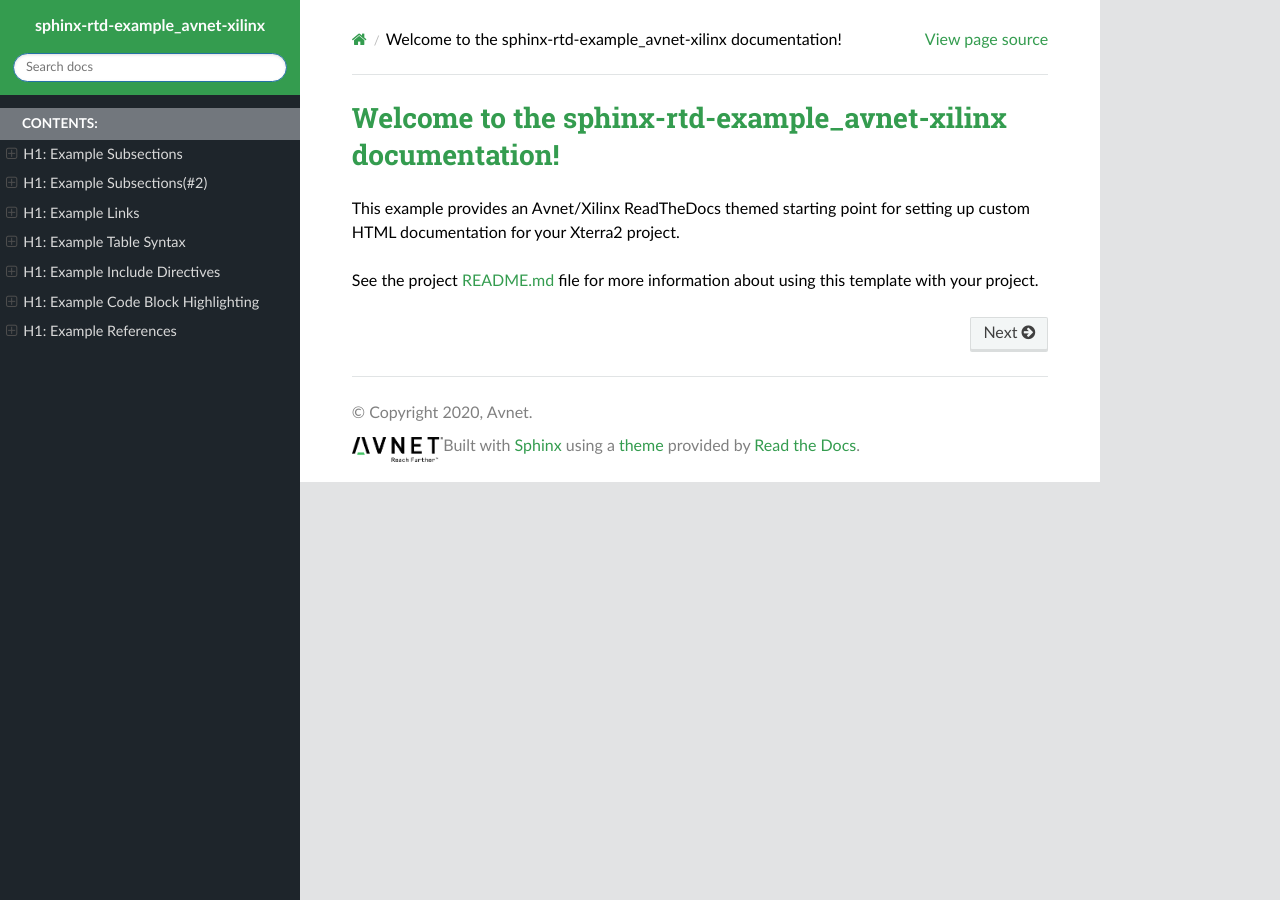
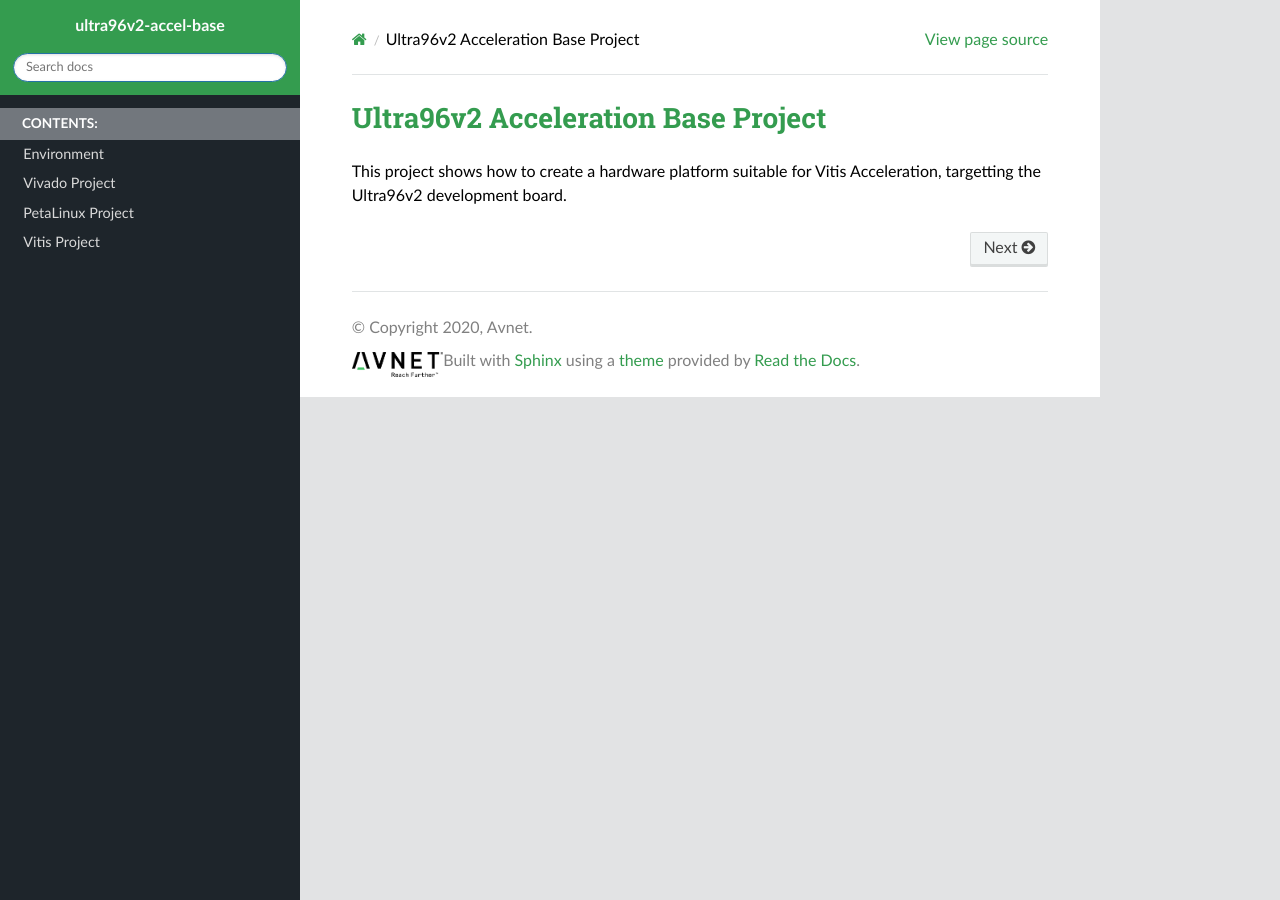
Before and after one commit to ad0rx/ultra96v2-accel-base, a Sphinx documentation site: the page built from doc/source/index.rst, in a window 1280 px wide. Built offline with Sphinx 7.4.7 and the Read the Docs theme 2.0.0, drawn with Linux system fonts in a browser that asks for light colours.

Commit message:
start this project

```diff
--- a/doc/source/conf.py
+++ b/doc/source/conf.py
@@ -17,7 +17,7 @@
 
 # -- Project information -----------------------------------------------------
 
-project = 'sphinx-rtd-example_avnet-xilinx'
+project = 'ultra96v2-accel-base'
 copyright = '2020, Avnet'
 author = 'Avnet'
 
@@ -52,7 +52,7 @@
 
 # -- HTML Custom Style Sheets
 html_css_files = [
-	'css/avnet.css',
+        'css/avnet.css',
 ]
 
 # -- HTML Theme Options ------------------------------------------------------
@@ -80,8 +80,8 @@
 
 # -- Set Custom Extended Template Variables
 html_context = {
-	'second_logo': True,
-	'second_logo_filename': "320px-Xilinx_logo_2008.svg.png",
-	'footer_logo' : True,
-	'footer_logo_filename': "Avnet_logo_tagline_rgb_300.png",
+        'second_logo': True,
+        'second_logo_filename': "320px-Xilinx_logo_2008.svg.png",
+        'footer_logo' : True,
+        'footer_logo_filename': "Avnet_logo_tagline_rgb_300.png",
 }
--- a/doc/source/index.rst
+++ b/doc/source/index.rst
@@ -1,10 +1,5 @@
-.. sphinx-rtd-example_avnet-xilinx documentation master file, created by
-   sphinx-quickstart on Mon Mar  2 20:10:20 2020.
-   You can adapt this file completely to your liking, but it should at least
-   contain the root `toctree` directive.
-
-Welcome to the sphinx-rtd-example_avnet-xilinx documentation!
-=============================================================
+Ultra96v2 Acceleration Base Project
+===================================
 
 .. toctree::
    :maxdepth: 2
@@ -14,15 +9,16 @@
    :glob:
 
    topics/topic1_subsections.rst
-   topics/topic2.rst
-   examples/links/example_links.rst
-   examples/tables/example_tables.rst
-   examples/includes/example_includes.rst
-   examples/code/example_code.rst
-   examples/references/example_references.rst
+..   topics/topic2.rst
+..   examples/links/example_links.rst
+..   examples/tables/example_tables.rst
+..   examples/includes/example_includes.rst
+..   examples/code/example_code.rst
+..   examples/references/example_references.rst
 
-This example provides an Avnet/Xilinx ReadTheDocs themed starting point for setting up custom HTML documentation for your Xterra2 project.
+This project shows how to create a hardware platform suitable for
+Vitis Acceleration, targetting the Ultra96v2 development board.
 
-See the project `README.md`_ file for more information about using this template with your project.
+.. See the project `README.md`_ file for more information about using this template with your project.
 
-.. _`README.md`: https://xterra2.avnet.com/templates/gitlab-pages/sphinx-avnet-examples
+.. .. _`README.md`: https://xterra2.avnet.com/templates/gitlab-pages/sphinx-avnet-examples
--- a/doc/source/topics/topic1_subsections.rst
+++ b/doc/source/topics/topic1_subsections.rst
@@ -1,82 +1,106 @@
-.. sphinx-rtd-theme_example topic file
-   this is provided to show an example project structure and content
+Environment
+###########
 
-#############################
-H1: Example Subsections
-#############################
-
-Topic #1 Opening Paragraph.
-
-****************
-H2: Subsection 1
-****************
-
-Subsection 1 Paragraph.
+edit the bin/setup.sh script to suit
+source the bin/setup.sh script to configure environment
+ psource to source all tool settings
+ pa pop all dirs off directory stack
+ pws cd to project root directory
 
 
-H3: Subsection 1.1
-==================
+Vivado Project
+##############
 
-Subsection 1.1 Paragraph.
+VIO LEDs
+JTAG to AXI
+VIO PL Reset
 
 
-H4: Subsection 1.1.1
---------------------
 
-Subsection 1.1.1 Paragraph.
+PetaLinux Project
+#################
 
 
-H5: Subsection 1.1.1.1
-^^^^^^^^^^^^^^^^^^^^^^
-
-Subsection 1.1.1.1 Paragraph.
 
 
-H6: Subsection 1.1.1.1.1
-""""""""""""""""""""""""""
-
-Subsection 1.1.1.1.1 Paragraph.
 
 
-****************
-H2: Subsection 2
-****************
-
-Subsection 2 Paragraph.
+Vitis Project
+#############
 
 
-****************
-H2: Subsection 3
-****************
-
-Subsection 3 Paragraph.
 
 
-H3: Subsection 3.1
-==================
-
-Subsection 3.1 Paragraph.
-
-
-H4: Subsection 3.1.1
---------------------
-
-Subsection 3.1.1 Paragraph.
-
-
-H5: Subsection 3.1.1.1
-^^^^^^^^^^^^^^^^^^^^^^
-
-Subsection 3.1.1.1 Paragraph.
-
-
-H6: Subsection 3.1.1.1.1
-""""""""""""""""""""""""
-
-Subsection 3.1.1.1.1 Paragraph.
-
-
-H6: Subsection 3.1.1.1.2
-""""""""""""""""""""""""
-
-Subsection 3.1.1.1.2 Paragraph.
+.. ****************
+.. H2: Subsection 1
+.. ****************
+..
+.. Subsection 1 Paragraph.
+..
+..
+.. H3: Subsection 1.1
+.. ==================
+..
+.. Subsection 1.1 Paragraph.
+..
+..
+.. H4: Subsection 1.1.1
+.. --------------------
+..
+.. Subsection 1.1.1 Paragraph.
+..
+..
+.. H5: Subsection 1.1.1.1
+.. ^^^^^^^^^^^^^^^^^^^^^^
+..
+.. Subsection 1.1.1.1 Paragraph.
+..
+..
+.. H6: Subsection 1.1.1.1.1
+.. """"""""""""""""""""""""""
+..
+.. Subsection 1.1.1.1.1 Paragraph.
+..
+..
+.. ****************
+.. H2: Subsection 2
+.. ****************
+..
+.. Subsection 2 Paragraph.
+..
+..
+.. ****************
+.. H2: Subsection 3
+.. ****************
+..
+.. Subsection 3 Paragraph.
+..
+..
+.. H3: Subsection 3.1
+.. ==================
+..
+.. Subsection 3.1 Paragraph.
+..
+..
+.. H4: Subsection 3.1.1
+.. --------------------
+..
+.. Subsection 3.1.1 Paragraph.
+..
+..
+.. H5: Subsection 3.1.1.1
+.. ^^^^^^^^^^^^^^^^^^^^^^
+..
+.. Subsection 3.1.1.1 Paragraph.
+..
+..
+.. H6: Subsection 3.1.1.1.1
+.. """"""""""""""""""""""""
+..
+.. Subsection 3.1.1.1.1 Paragraph.
+..
+..
+.. H6: Subsection 3.1.1.1.2
+.. """"""""""""""""""""""""
+..
+.. Subsection 3.1.1.1.2 Paragraph.
```
